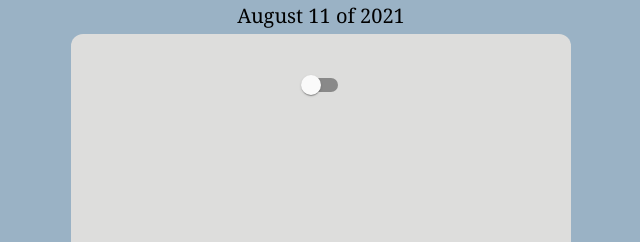
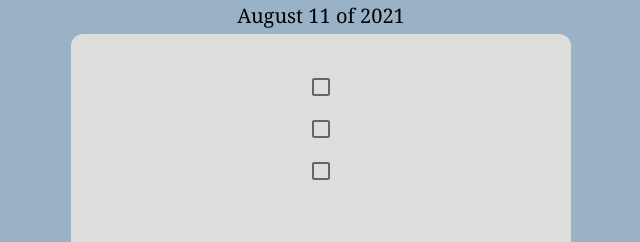
Before and after one commit to renginozgun/on-task-app, a React (Create React App) app: page / in a window 1280 px wide. Shown: the top 242 px of the page, without its empty margins (319-959 px from the left). Built offline with nearby package versions, Linux system fonts and the light colour scheme.

Commit message:
Update App.js

```diff
--- a/src/App.js
+++ b/src/App.js
@@ -7,50 +7,51 @@ import { selectTodoList } from './features/todoSlice';
 import Switch from '@material-ui/core/Switch';
 import { useState } from 'react';
 import Header from './components/header'
-
-
+import FormGroup from '@material-ui/core/FormGroup';
+import FormControlLabel from '@material-ui/core/FormControlLabel';
+import Checkbox from '@material-ui/core/Checkbox';
 
 function App() {
   const todoList = useSelector(selectTodoList)
-  var checkValue;
-  // error const done=useSelector(isChecked)
+
   const state = { date: new Date() }
 
+// CHECKBOX --------------------------------------------------------------
+const [checkedOne, setChecked] = useState(false);
+const handleChange = (event) => {
+  setChecked(event.target.checked);
+};
+const renderCheckbox=()=>{
+ return <FormGroup>  <Checkbox checked={checkedOne} onChange={handleChange} > </Checkbox>
+ <Checkbox checked={checkedOne} onChange={handleChange} />
+ <Checkbox checked={checkedOne} onChange={handleChange} />
 
-const [isEnabled, setIsEnabled] = useState(false);
-const toggleSwitch = () => { setIsEnabled(previousState => !previousState)}
+  </FormGroup>
+}
 
+//---------------------------------------------------------------CHECKBOX
 
-const renderCheckboxes=()=>{
-  {return isEnabled ? todoList.map((item) =>
+//LISTS -----------------------------------------------------------------
+const renderLists=()=>{
 
-    item.done &&   <TodoItem key={item.id} name={item.item} done={item.done} id={item.id} />
+    if(checkedOne===true){
+      return todoList.map((item) => item.done &&  <TodoItem key={item.id} name={item.item} done={item.done} id={item.id} />)
+    }else{ return  todoList.map((item) => <TodoItem key={item.id} name={item.item} done={item.done} id={item.id} />) }
+}
+//----------------------------------------------------------------LISTS
 
-  )
-
-     :  todoList.map((item) =>
-
-      <TodoItem key={item.id} name={item.item} done={item.done} id={item.id} />
-
-    )}
-
-}
   return (
 
     <div className="App">
       <Header datestring={state.date.toLocaleDateString()} />
 
       <div className="app_container">
-        <div className="app_todoContainer">{
-          <Switch  onChange={toggleSwitch} value={isEnabled} name="gilad" /> }
-          {
+        <div className="app_todoContainer">
+           {renderCheckbox()}
             <div className="todo">
-
-            {renderCheckboxes()}
-
+            {renderLists()}
             </div>
-
-          }</div>
+          </div>
 
         <Input />
 
@@ -60,4 +61,4 @@ const renderCheckboxes=()=>{
   );
 }
 
-export default App;
+export default App
```
